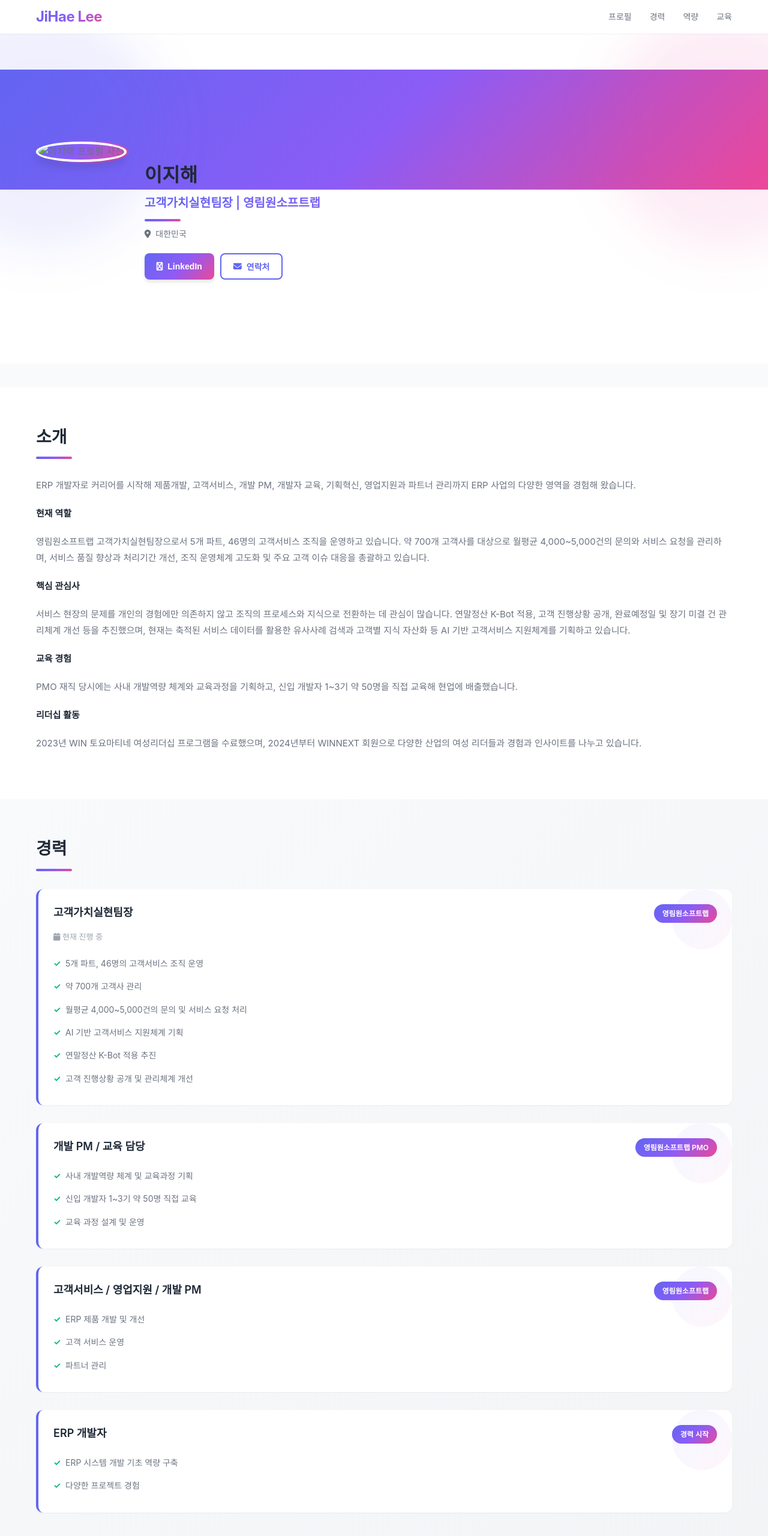
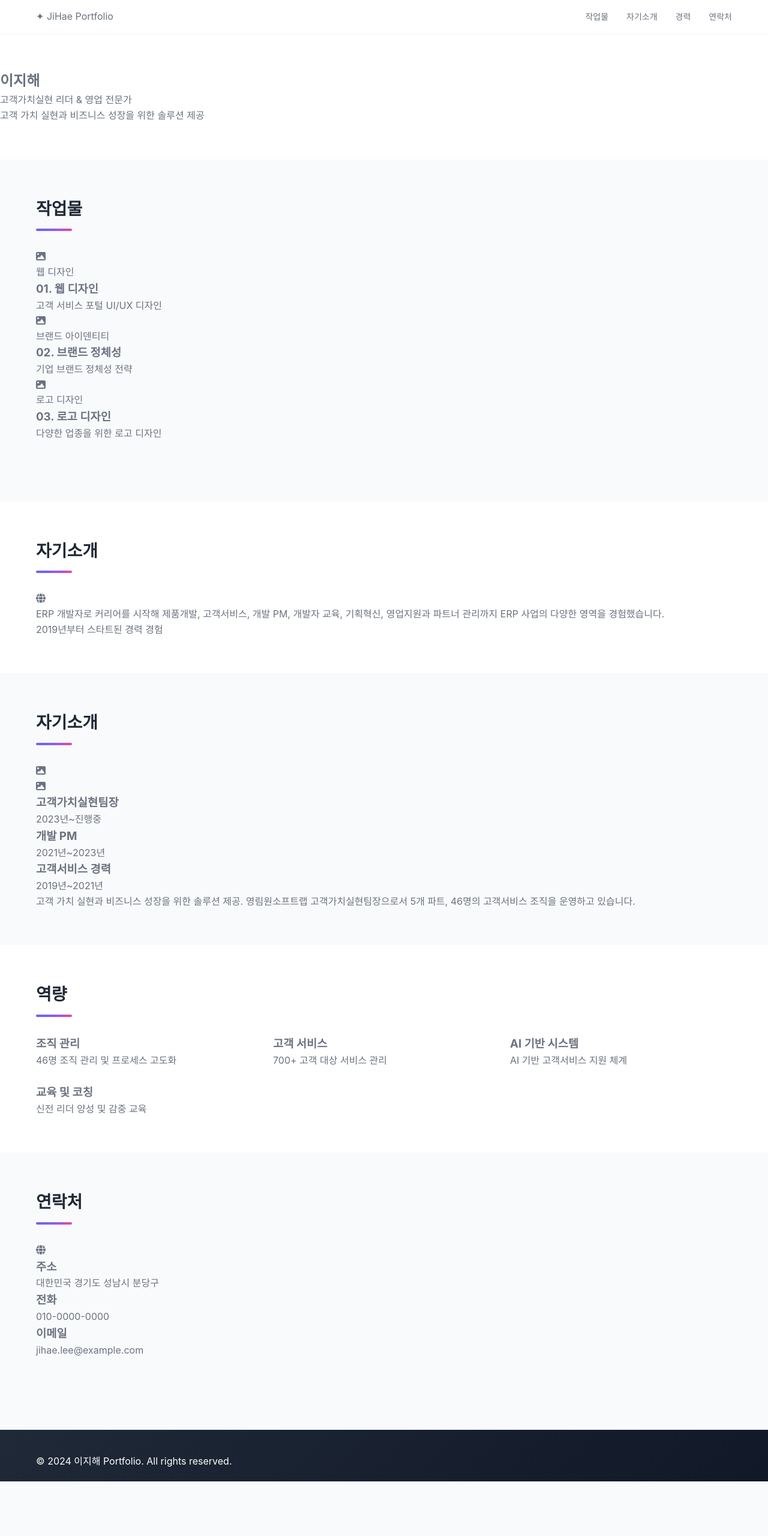
Before and after one commit to ylwcsvalue-lgtm/professional-homepage, a plain HTML site: page index.html in a window 1280 px wide. Shown: the top 2560 px of the page at 60% size. After the commit the page ends 2469 px from the top, so only its background shows below. Drawn offline with Linux system fonts and the light colour scheme.

Commit message:
Redesign with Canva-style modern portfolio

```diff
--- a/index.html
+++ b/index.html
@@ -3,119 +3,121 @@
 <head>
     <meta charset="UTF-8">
     <meta name="viewport" content="width=device-width, initial-scale=1.0">
-    <title>이지해 | Professional Profile</title>
+    <title>이지해 | Professional Portfolio</title>
     <link rel="stylesheet" href="styles.css">
     <link rel="stylesheet" href="https://cdnjs.cloudflare.com/ajax/libs/font-awesome/6.4.0/css/all.min.css">
 </head>
 <body>
-    <!-- Navigation -->
+    <!-- Header Navigation -->
+    <header class="header">
         <nav class="navbar">
             <div class="nav-container">
-            <div class="logo">JiHae Lee</div>
+                <div class="logo-text">
+                    <span class="logo-symbol">✦</span>
+                    <span>JiHae Portfolio</span>
+                </div>
                 <ul class="nav-menu">
-                <li><a href="#profile">프로필</a></li>
-                <li><a href="#experience">경력</a></li>
-                <li><a href="#skills">역량</a></li>
-                <li><a href="#education">교육</a></li>
+                    <li><a href="#works">작업물</a></li>
+                    <li><a href="#about">자기소개</a></li>
+                    <li><a href="#career">경력</a></li>
+                    <li><a href="#contact">연락처</a></li>
                 </ul>
             </div>
         </nav>
+    </header>
 
-    <!-- Hero Section / Profile Header -->
+    <!-- Hero Section -->
     <section class="hero">
-        <div class="hero-bg"></div>
-        <div class="profile-header">
-            <div class="profile-pic">
-                <img src="profile.jpg" alt="이지해 프로필 사진">
+        <div class="hero-content">
+            <h1 class="hero-title">이지해</h1>
+            <p class="hero-subtitle">고객가치실현 리더 & 영업 전문가</p>
+            <div class="hero-divider"></div>
+            <p class="hero-description">고객 가치 실현과 비즈니스 성장을 위한 솔루션 제공</p>
         </div>
-            <div class="profile-info">
-                <h1>이지해</h1>
-                <h2>고객가치실현팀장 | 영림원소프트랩</h2>
-                <p class="location"><i class="fas fa-map-marker-alt"></i> 대한민국</p>
-                <div class="profile-actions">
-                    <button class="btn btn-primary"><i class="fas fa-linkedin"></i> LinkedIn</button>
-                    <button class="btn btn-secondary"><i class="fas fa-envelope"></i> 연락처</button>
+    </section>
+
+    <!-- Portfolio Works Section -->
+    <section id="works" class="works">
+        <div class="container">
+            <h2 class="section-title">작업물</h2>
+            <div class="works-grid">
+                <div class="work-item">
+                    <div class="work-image-placeholder">
+                        <i class="fas fa-image"></i>
+                        <p>웹 디자인</p>
+                    </div>
+                    <h3>01. 웹 디자인</h3>
+                    <p>고객 서비스 포털 UI/UX 디자인</p>
+                </div>
+                <div class="work-item">
+                    <div class="work-image-placeholder">
+                        <i class="fas fa-image"></i>
+                        <p>브랜드 아이덴티티</p>
+                    </div>
+                    <h3>02. 브랜드 정체성</h3>
+                    <p>기업 브랜드 정체성 전략</p>
+                </div>
+                <div class="work-item">
+                    <div class="work-image-placeholder">
+                        <i class="fas fa-image"></i>
+                        <p>로고 디자인</p>
+                    </div>
+                    <h3>03. 로고 디자인</h3>
+                    <p>다양한 업종을 위한 로고 디자인</p>
                 </div>
             </div>
         </div>
     </section>
 
     <!-- About Section -->
-    <section id="profile" class="about">
+    <section id="about" class="about">
         <div class="container">
-            <h2>소개</h2>
-            <div class="about-content">
-                <p>ERP 개발자로 커리어를 시작해 제품개발, 고객서비스, 개발 PM, 개발자 교육, 기획혁신, 영업지원과 파트너 관리까지 ERP 사업의 다양한 영역을 경험해 왔습니다.</p>
-
-                <p><strong>현재 역할</strong></p>
-                <p>영림원소프트랩 고객가치실현팀장으로서 5개 파트, 46명의 고객서비스 조직을 운영하고 있습니다. 약 700개 고객사를 대상으로 월평균 4,000~5,000건의 문의와 서비스 요청을 관리하며, 서비스 품질 향상과 처리기간 개선, 조직 운영체계 고도화 및 주요 고객 이슈 대응을 총괄하고 있습니다.</p>
-
-                <p><strong>핵심 관심사</strong></p>
-                <p>서비스 현장의 문제를 개인의 경험에만 의존하지 않고 조직의 프로세스와 지식으로 전환하는 데 관심이 많습니다. 연말정산 K-Bot 적용, 고객 진행상황 공개, 완료예정일 및 장기 미결 건 관리체계 개선 등을 추진했으며, 현재는 축적된 서비스 데이터를 활용한 유사사례 검색과 고객별 지식 자산화 등 AI 기반 고객서비스 지원체계를 기획하고 있습니다.</p>
-
-                <p><strong>교육 경험</strong></p>
-                <p>PMO 재직 당시에는 사내 개발역량 체계와 교육과정을 기획하고, 신입 개발자 1~3기 약 50명을 직접 교육해 현업에 배출했습니다.</p>
-
-                <p><strong>리더십 활동</strong></p>
-                <p>2023년 WIN 토요마티네 여성리더십 프로그램을 수료했으며, 2024년부터 WINNEXT 회원으로 다양한 산업의 여성 리더들과 경험과 인사이트를 나누고 있습니다.</p>
+            <div class="about-wrapper">
+                <div class="about-left">
+                    <h2 class="section-title">자기소개</h2>
+                    <div class="about-icon">
+                        <i class="fas fa-globe"></i>
+                    </div>
+                </div>
+                <div class="about-right">
+                    <p class="about-text">ERP 개발자로 커리어를 시작해 제품개발, 고객서비스, 개발 PM, 개발자 교육, 기획혁신, 영업지원과 파트너 관리까지 ERP 사업의 다양한 영역을 경험했습니다.</p>
+                    <p class="about-meta">2019년부터 스타트된 경력 경험</p>
+                </div>
             </div>
         </div>
     </section>
 
-    <!-- Experience Section -->
-    <section id="experience" class="experience">
+    <!-- Career Section -->
+    <section id="career" class="career">
         <div class="container">
-            <h2>경력</h2>
-            <div class="experience-list">
-                <div class="experience-item">
-                    <div class="experience-header">
-                        <h3>고객가치실현팀장</h3>
-                        <span class="company">영림원소프트랩</span>
+            <h2 class="section-title">자기소개</h2>
+
+            <div class="career-content">
+                <div class="career-images">
+                    <div class="career-image-placeholder large">
+                        <i class="fas fa-image"></i>
                     </div>
-                    <p class="duration"><i class="fas fa-calendar"></i> 현재 진행 중</p>
-                    <ul class="highlights">
-                        <li>5개 파트, 46명의 고객서비스 조직 운영</li>
-                        <li>약 700개 고객사 관리</li>
-                        <li>월평균 4,000~5,000건의 문의 및 서비스 요청 처리</li>
-                        <li>AI 기반 고객서비스 지원체계 기획</li>
-                        <li>연말정산 K-Bot 적용 추진</li>
-                        <li>고객 진행상황 공개 및 관리체계 개선</li>
-                    </ul>
+                    <div class="career-image-placeholder small">
+                        <i class="fas fa-image"></i>
+                    </div>
                 </div>
 
-                <div class="experience-item">
-                    <div class="experience-header">
-                        <h3>개발 PM / 교육 담당</h3>
-                        <span class="company">영림원소프트랩 PMO</span>
+                <div class="career-info">
+                    <div class="career-item">
+                        <h3>고객가치실현팀장</h3>
+                        <p class="career-date">2023년~진행중</p>
                     </div>
-                    <ul class="highlights">
-                        <li>사내 개발역량 체계 및 교육과정 기획</li>
-                        <li>신입 개발자 1~3기 약 50명 직접 교육</li>
-                        <li>교육 과정 설계 및 운영</li>
-                    </ul>
+                    <div class="career-item">
+                        <h3>개발 PM</h3>
+                        <p class="career-date">2021년~2023년</p>
                     </div>
-
-                <div class="experience-item">
-                    <div class="experience-header">
-                        <h3>고객서비스 / 영업지원 / 개발 PM</h3>
-                        <span class="company">영림원소프트랩</span>
+                    <div class="career-item">
+                        <h3>고객서비스 경력</h3>
+                        <p class="career-date">2019년~2021년</p>
                     </div>
-                    <ul class="highlights">
-                        <li>ERP 제품 개발 및 개선</li>
-                        <li>고객 서비스 운영</li>
-                        <li>파트너 관리</li>
-                    </ul>
+                    <div class="career-description">
+                        <p>고객 가치 실현과 비즈니스 성장을 위한 솔루션 제공. 영림원소프트랩 고객가치실현팀장으로서 5개 파트, 46명의 고객서비스 조직을 운영하고 있습니다.</p>
                     </div>
-
-                <div class="experience-item">
-                    <div class="experience-header">
-                        <h3>ERP 개발자</h3>
-                        <span class="company">경력 시작</span>
-                    </div>
-                    <ul class="highlights">
-                        <li>ERP 시스템 개발 기초 역량 구축</li>
-                        <li>다양한 프로젝트 경험</li>
-                    </ul>
                 </div>
             </div>
         </div>
@@ -124,66 +126,50 @@
     <!-- Skills Section -->
     <section id="skills" class="skills">
         <div class="container">
-            <h2>역량</h2>
+            <h2 class="section-title">역량</h2>
             <div class="skills-grid">
-                <div class="skill-card">
-                    <i class="fas fa-tasks"></i>
-                    <h3>조직 운영 관리</h3>
-                    <p>46명 조직 운영 및 프로세스 고도화</p>
+                <div class="skill-box">
+                    <h3>조직 관리</h3>
+                    <p>46명 조직 관리 및 프로세스 고도화</p>
                 </div>
-                <div class="skill-card">
-                    <i class="fas fa-users"></i>
+                <div class="skill-box">
                     <h3>고객 서비스</h3>
-                    <p>700개 고객사 대상 서비스 품질 관리</p>
+                    <p>700+ 고객 대상 서비스 관리</p>
                 </div>
-                <div class="skill-card">
-                    <i class="fas fa-brain"></i>
-                    <h3>AI/데이터 기반 혁신</h3>
-                    <p>AI 기반 고객서비스 지원체계 기획</p>
+                <div class="skill-box">
+                    <h3>AI 기반 시스템</h3>
+                    <p>AI 기반 고객서비스 지원 체계</p>
                 </div>
-                <div class="skill-card">
-                    <i class="fas fa-chalkboard-user"></i>
-                    <h3>교육 및 리더십</h3>
-                    <p>개발자 교육 및 여성리더십 프로그램</p>
-                </div>
-                <div class="skill-card">
-                    <i class="fas fa-cogs"></i>
-                    <h3>ERP 시스템</h3>
-                    <p>ERP 제품 개발 및 고도화</p>
-                </div>
-                <div class="skill-card">
-                    <i class="fas fa-lightbulb"></i>
-                    <h3>프로세스 혁신</h3>
-                    <p>업무 프로세스 최적화 및 자동화</p>
+                <div class="skill-box">
+                    <h3>교육 및 코칭</h3>
+                    <p>신전 리더 양성 및 감중 교육</p>
                 </div>
             </div>
         </div>
     </section>
 
-    <!-- Education & Certifications Section -->
-    <section id="education" class="education">
+    <!-- Contact Section -->
+    <section id="contact" class="contact">
         <div class="container">
-            <h2>교육 및 인증</h2>
-            <div class="education-list">
-                <div class="education-item">
-                    <div class="education-icon">
-                        <i class="fas fa-award"></i>
-                    </div>
-                    <div class="education-details">
-                        <h3>WINNEXT 회원</h3>
-                        <p>2024년~현재</p>
-                        <p class="description">다양한 산업의 여성 리더들과 경험과 인사이트 공유</p>
+            <h2 class="section-title">연락처</h2>
+            <div class="contact-wrapper">
+                <div class="contact-left">
+                    <div class="contact-icon">
+                        <i class="fas fa-globe"></i>
                     </div>
                 </div>
-
-                <div class="education-item">
-                    <div class="education-icon">
-                        <i class="fas fa-graduation-cap"></i>
+                <div class="contact-right">
+                    <div class="contact-item">
+                        <h3>주소</h3>
+                        <p>대한민국 경기도 성남시 분당구</p>
                     </div>
-                    <div class="education-details">
-                        <h3>WIN 토요마티네 여성리더십 프로그램</h3>
-                        <p>2023년 수료</p>
-                        <p class="description">여성 리더십 개발 및 네트워킹</p>
+                    <div class="contact-item">
+                        <h3>전화</h3>
+                        <p>010-0000-0000</p>
+                    </div>
+                    <div class="contact-item">
+                        <h3>이메일</h3>
+                        <p>jihae.lee@example.com</p>
                     </div>
                 </div>
             </div>
@@ -193,25 +179,7 @@
     <!-- Footer -->
     <footer class="footer">
         <div class="container">
-            <div class="footer-content">
-                <div class="footer-section">
-                    <h4>연락처</h4>
-                    <ul>
-                        <li><i class="fas fa-envelope"></i> <a href="mailto:jihae.lee@example.com">jihae.lee@example.com</a></li>
-                        <li><i class="fas fa-phone"></i> <a href="tel:+82-10-0000-0000">010-0000-0000</a></li>
-                    </ul>
-                </div>
-                <div class="footer-section">
-                    <h4>소셜 미디어</h4>
-                    <ul class="social-links">
-                        <li><a href="https://linkedin.com" target="_blank"><i class="fab fa-linkedin"></i> LinkedIn</a></li>
-                        <li><a href="https://github.com" target="_blank"><i class="fab fa-github"></i> GitHub</a></li>
-                    </ul>
-                </div>
-            </div>
-            <div class="footer-bottom">
-                <p>&copy; 2024 이지해. All rights reserved.</p>
-            </div>
+            <p>&copy; 2024 이지해 Portfolio. All rights reserved.</p>
         </div>
     </footer>
 
```
Lines whose indentation alone changed are shown as unchanged.
